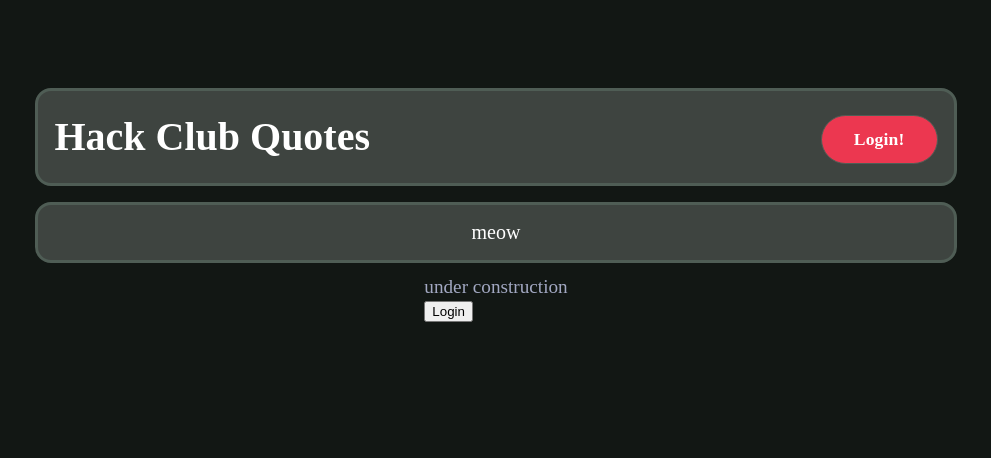
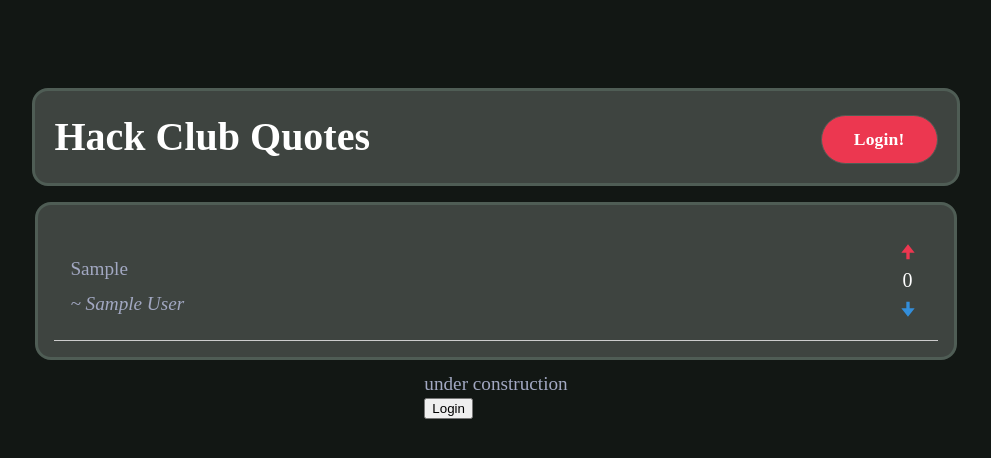
Before and after one commit to qwikster/hc-quotes, a FastAPI app: page / in a window 1280 px wide. Shown: the top 458 px of the page, without its empty margins (144-1135 px from the left). Run offline with FastAPI, Linux system fonts and the light colour scheme; tables that the repository leaves empty hold one stand-in row (values such as "Sample post"); some web fonts are replaced.

Commit message:
add style for root

```diff
--- a/static/css/style.css
+++ b/static/css/style.css
@@ -116,7 +116,7 @@ a:hover, a:focus {
     color: var(--fg);
 
     margin-top: 5rem;
-    padding: 1rem;
+    padding: 1rem 1.2rem;
 }
 
 .login {
@@ -239,3 +239,51 @@ p {
     text-align: center;
     font-size: 1.2rem;
 }
+
+.vote-cont {
+    display: flex;
+    align-items: center;
+    justify-content: space-between;
+    gap: 1rem;
+    padding: 1rem;
+    border-bottom: 1px solid #ccc;
+    width: 100%;
+    box-sizing: border-box;
+}
+
+.quote-contain {
+    flex: 1;
+}
+
+.quote {
+    text-align: left;
+}
+
+.author {
+    text-align: left;
+}
+
+.vote-buttons {
+    display: flex;
+    flex-direction: column;
+    align-items: center;
+    gap: 0.25rem;
+    flex-shrink: 0;
+}
+
+.vote-btn {
+    background: none;
+    border: none;
+    cursor: pointer;
+    padding: 4px;
+    display: flex;
+}
+
+.vote-btn svg {
+    width: 20px;
+    height: 20px;
+    fill: currentColor;
+}
+
+.upvote { color: var(--hc); }
+.downvote { color: var(--hc-secondary); }
--- a/static/index.html
+++ b/static/index.html
@@ -10,8 +10,8 @@
             <h1>Hack Club Quotes</h1>
             <button class="login">Login!</button>
         </div>
-        <div class="panel homep" id = "quotes-all" >
-            meow
+        <div class="panel homep" id = "quotes-all">
+            <!-- elements added here with js -->
         </div>
         <div id="home-div">
 
--- a/static/js/script.js
+++ b/static/js/script.js
@@ -22,9 +22,29 @@ async function add_random_quotes(count)
 
 function add_quote_to_page(id, quote, author, vote_count)
 {
-	const quote_html = `<DIV CLASS="quote-contain"><BLOCKQUOTE><P>${quote}</P></BLOCKQUOTE><P>-- ${author}</P></DIV><DIV CLASS="vote_buttons"><BUTTON onclick='vote(true, "${id}")'>Upvote</BUTTON><SPAN id="vote_count">${vote_count}</SPAN><BUTTON onclick='vote(false, "${id}")'>Downvote</BUTTON></DIV>`;
+  const quote_html = `
+    <div class="vote-cont">
+        <div class="quote-contain">
+            <p class="quote">${quote}</p>
+            <p class="author"><i>~ ${author}</i></p>
+        </div>
+        <div class="vote-buttons">
+            <button class="vote-btn upvote" aria-label="up" onclick="vote(true, '${id}')">
+                <svg viewBox="0 0 24 24">
+                    <path d="M4 14h6v8h4v-8h6L12 4 4 14z"/>
+                </svg>
+            </button>
+            <span class="vote-count" id="vote-count-${id}">${vote_count}</span>
+            <button class="vote-btn downvote" aria-label="down" onclick="vote(false, '${id}')">
+                <svg viewBox="0 0 24 24">
+                    <path d="M20 10h-6V2h-4v8H4l8 10 8-10z"/>
+                </svg>
+            </button>
+        </div>
+    </div>
+	`;
 	var div = document.createElement("div");
 	div.innerHTML = quote_html.trim();
-	document.GetElementById("quotes-all").appendChild(div.firstChild); //copied from somewhere i think
+	document.getElementById("quotes-all").appendChild(div.firstChild); //copied from somewhere i think
 
 }
```
